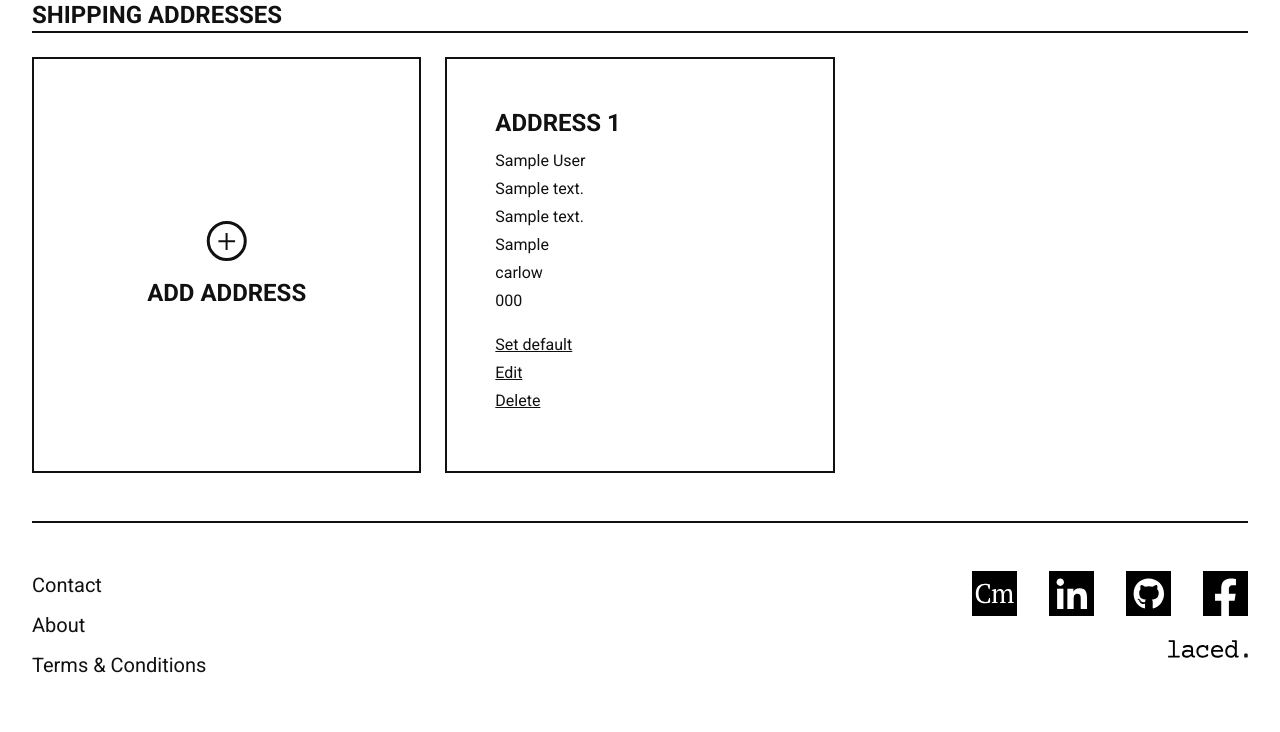
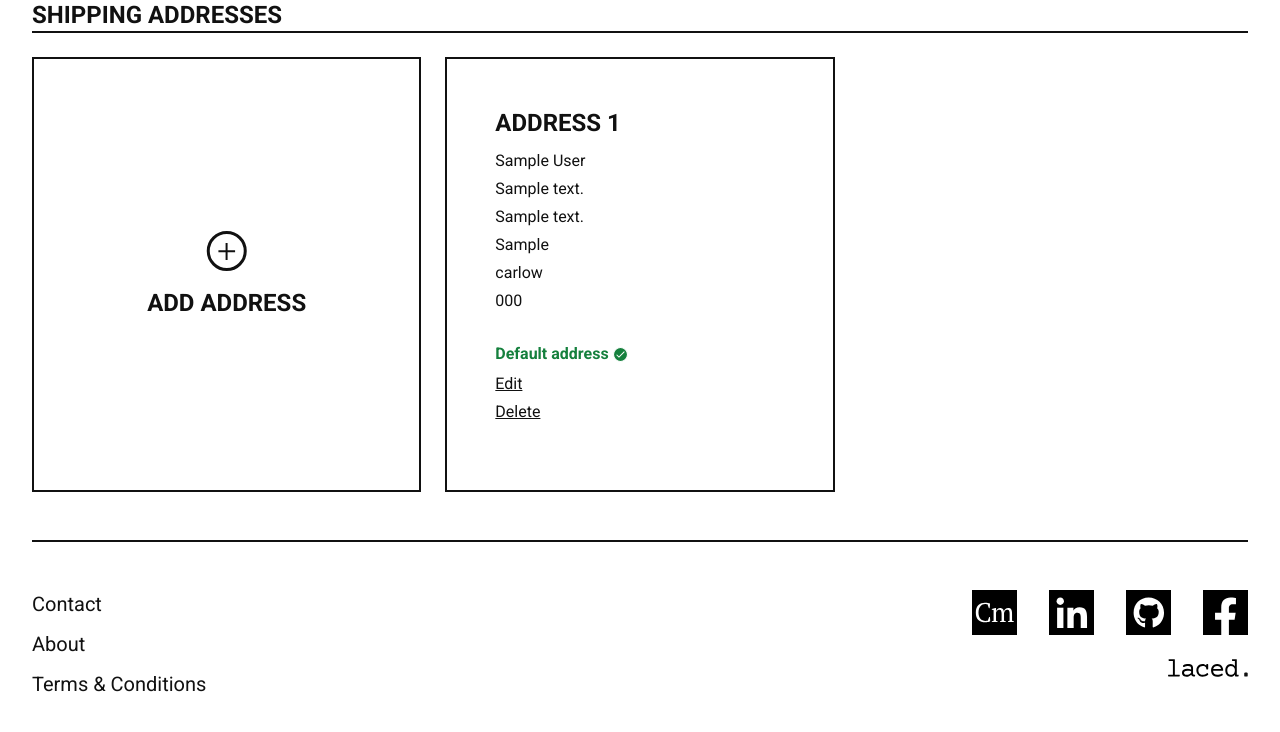
Before and after one commit to bagus0300/MarketIO, a Django app: page /account/addresses/ in a window 1280 px wide. Shown: the part 139-871 px from the top of the page. Run offline with Django 4.2, Linux system fonts and the light colour scheme; a user stored in the database is signed in; tables that the repository leaves empty hold one stand-in row (values such as "Sample post"); parts of the project's set-up code (start-up, migrations or seed data) failed here and were passed over; some libraries are stand-ins or nearby versions.

Commit message:
feat: add set default address functionality

```diff
--- /dev/null
+++ b/static/profile/js/set_default_address.js
@@ -0,0 +1,17 @@
+let setDefaultBtns = document.querySelectorAll(".setDefaultBtn");
+
+setDefaultBtns.forEach((btn) => {
+  btn.addEventListener("htmx:afterSettle", setDefault);
+});
+
+function setDefault(e) {
+  let setDefaultBtns = document.querySelectorAll(".setDefaultBtn");
+  // unsets previous default address
+  let previousDefault = document.querySelector('[data-default="true"]');
+  previousDefault.removeAttribute("data-default");
+
+  // sets new default address
+  let newDefault = e.target;
+  newDefault.setAttribute("data-default", "true");
+  setDefaultBtns = document.querySelectorAll(".setDefaultBtn");
+}
--- a/templates/account/addresses.html
+++ b/templates/account/addresses.html
@@ -1,4 +1,5 @@
 {% extends "base/base.html" %}
+{% load static %}
 {% block content %}
     <dialog class="p-20 border-2 w-[600px] border-primary fixed" x-ref="modal">
         <svg x-on:click="$refs.modal.close()"
@@ -70,7 +71,8 @@
                     type="submit">SAVE ADDRESS</button>
         </form>
     </dialog>
-    <div class="grid grid-flow-row grid-cols-1 gap-6 md:grid-cols-12">
+    <div class="grid grid-flow-row grid-cols-1 gap-6 md:grid-cols-8 lg:grid-cols-12"
+         x-data="">
         <div class="text-2xl font-bold border-b-2 col-span-full border-primary text-primary">
             <h2>SHIPPING ADDRESSES</h2>
         </div>
@@ -96,19 +98,26 @@
                 <p>{{ address.city }}</p>
                 <p>{{ address.county }}</p>
                 <p>{{ address.eircode }}</p>
-                <div class="flex flex-col items-start gap-4 my-4 underline"
+                <div class="flex flex-col items-start my-4 "
                      hx-headers='{"X-CSRFToken": "{{ csrf_token }}"}'>
-                    <button hx-post="{% url "account_addresses" %}?set_default={{ address.id }}"
-                            class="inline">Set default</button>
+                    {% if address.is_default is True %}
+                        {% include "partials/_is-default-address.html" %}
+                    {% else %}
+                        {% include "partials/_is-not-default-address.html" %}
+                    {% endif %}
                     <button hx-post="{% url "account_addresses" %}?edit={{ address.id }}"
-                            class="inline">Edit</button>
+                            class="inline py-2 underline">Edit</button>
                     <button hx-confirm="Are you sure?"
                             hx-post="{% url "account_addresses" %}?delete={{ address.id }}"
                             hx-swap="outerHTML"
                             hx-target="#address-{{ address.id }}"
-                            class="inline">Delete</button>
+                            class="inline py-2 underline">Delete</button>
                 </div>
             </div>
         {% endfor %}
     </div>
 {% endblock content %}
+{% block scripts %}
+    {{ block.super }}
+    <script src="{% static "profile/js/set_default_address.js" %}"></script>
+{% endblock scripts %}
--- /dev/null
+++ b/templates/partials/_is-default-address.html
@@ -0,0 +1,19 @@
+{% comment %}
+This partial template shows the currently selected default user address with appropriate styling.
+This template is included in the htmx request response when user clicks the 'set default' button on an address.
+When a new default address is selected, this template is swapped with _is-not-default-address.html in the DOM.
+{% endcomment %}
+<span class="py-2 font-bold text-green-700"
+      data-default="true"
+      hx-swap="outerHTML"
+      hx-target="this">Default address
+  <svg class="inline"
+       width="15"
+       height="15"
+       viewBox="0 0 29 29"
+       fill="#15803d"
+       xmlns="http://www.w3.org/2000/svg">
+    <circle cx="14.5" cy="14.5" r="13.5" stroke="white" stroke-width="2" />
+    <path d="M7 15L11.5 19.5L22 9" stroke="white" stroke-width="2" />
+  </svg>
+</span>
--- a/users/views.py
+++ b/users/views.py
@@ -5,6 +5,7 @@ from .forms import CustomUserCreationForm, CreateUserAddressForm
 from django.contrib import messages
 from .models import UserAddress
 from django.http import HttpResponse
+from django.template.loader import render_to_string
 
 
 # TODO:
@@ -47,24 +48,42 @@ def logout_view(request):
 
 
 def account_addresses_view(request):
-    addresses = UserAddress.objects.filter(user=request.user)
-    if request.method == 'POST':
-        if request.GET.get('delete'):
-            address = UserAddress.objects.get(id=request.GET.get('delete'))
+    addresses = UserAddress.objects.filter(user=request.user).order_by("-is_default")
+    if request.method == "POST":
+        if request.GET.get("delete"):
+            address = UserAddress.objects.get(id=request.GET.get("delete"))
             address.delete()
             response = HttpResponse()
             response.headers["HX-Redirect"] = "/account/addresses/"
             messages.info(request, "Successfully deleted address!")
             return response
+        elif request.GET.get("set_default"):
+            address = UserAddress.objects.get(id=request.GET.get("set_default"))
+            previous_default = UserAddress.objects.get(
+                user=request.user, is_default=True
+            )
+            previous_default.is_default = False
+            previous_default.save()
+            address.is_default = True
+            address.save()
+            print(address.id)
+            print(previous_default.id)
+            # RENDERS HTML FILES AS STRINGS FOR HTMX OOB-SWAP
+            template1 = render_to_string(
+                "partials/_is-not-default-address.html", {"address": previous_default}
+            )
+            template2 = render_to_string(
+                "partials/_is-default-address.html", {"address": address}
+            )
+            # RETURN BOTH TEMPLATES AS ONE STRING SO HTMX CAN SWAP THEM
+            return HttpResponse(template1 + template2)
         address = UserAddress(user=request.user)
         form = CreateUserAddressForm(request.POST, instance=address)
         if form.is_valid():
             address = form.save(commit=False)
             address.user = request.user
             address.save()
+            return redirect("account_addresses")
 
-    context = {
-        "addresses":addresses,
-        "counties":UserAddress.COUNTIES
-    }
-    return render(request, 'account/addresses.html', context)
+    context = {"addresses": addresses, "counties": UserAddress.COUNTIES}
+    return render(request, "account/addresses.html", context)
```
Also changed, not shown: templates/partials/_is-not-default-address.html (added, +9 -0 lines), README.md, users/migrations/0005_useraddress_is_default_and_more.py (added).
